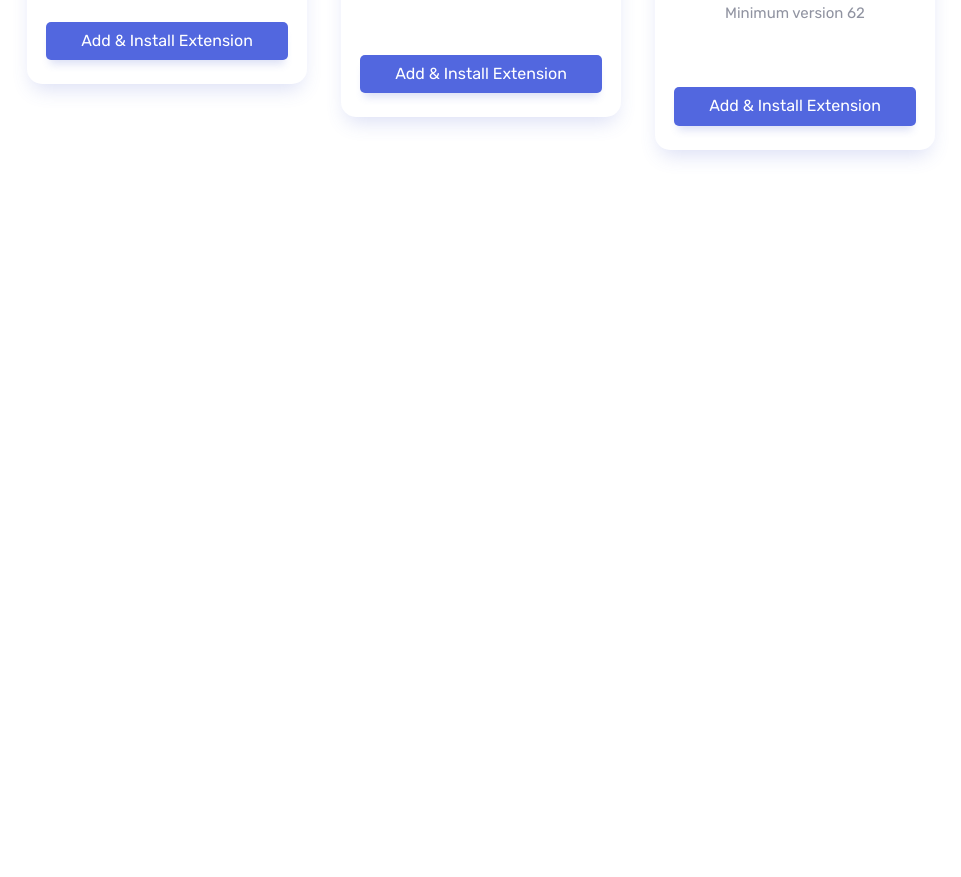
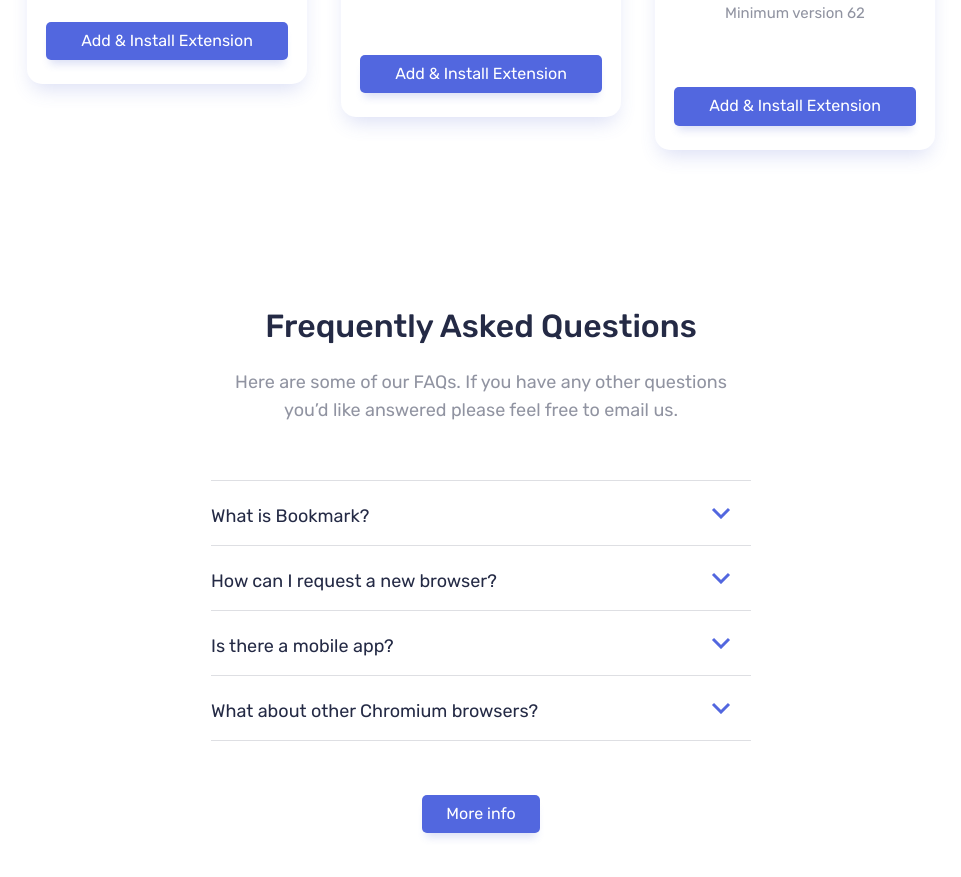
Before and after one commit to vayvoo/bookmark_3006, a plain HTML site: page index.html in a window 1280 px wide. Shown: the part 2062-2939 px from the top of the page, without its empty margins (159-1120 px from the left). Before the commit the page ends 2362 px from the top, so only its background shows below. Drawn offline with Linux system fonts and the light colour scheme.

Commit message:
faq section added

```diff
--- a/index.html
+++ b/index.html
@@ -118,6 +118,37 @@
             </ul>
         </div>
     </section>
+    <section class="faq">
+        <div class="faq__container container">
+            <div class="faq__info">
+                <h2 class="faq__title section__title">Frequently Asked Questions</h2>
+                <p class="faq__text section__text">Here are some of our FAQs. If you have any other questions you’d like answered please feel free to email us.</p>
+            </div>
+            <div class="faq__accordion accordion-faq">
+                <div class="accordion-faq__item">
+                    <p class="accordion-faq__heading">What is Bookmark?</p>
+                    <p class="accordion-faq__content">Vivamus luctus eros aliquet convallis ultricies. Mauris augue massa,
+                        ultricies non ligula. Suspendisse imperdiet. Vivamus luctus eros aliquet convallis ultricies. Mauris augue massa, ultricies non ligula. Suspendisse imperdie tVivamus luctus eros aliquet convallis ultricies. Mauris augue massa, ultricies non ligula. Suspendisse imperdiet.</p>
+                </div>
+                <div class="accordion-faq__item">
+                    <p class="accordion-faq__heading">How can I request a new browser?</p>
+                    <p class="accordion-faq__content">Vivamus luctus eros aliquet convallis ultricies. Mauris augue massa,
+                        ultricies non ligula. Suspendisse imperdiet. Vivamus luctus eros aliquet convallis ultricies. Mauris augue massa, ultricies non ligula. Suspendisse imperdie tVivamus luctus eros aliquet convallis ultricies. Mauris augue massa, ultricies non ligula. Suspendisse imperdiet.</p>
+                </div>
+                <div class="accordion-faq__item">
+                    <p class="accordion-faq__heading">Is there a mobile app?</p>
+                    <p class="accordion-faq__content">Vivamus luctus eros aliquet convallis ultricies. Mauris augue massa,
+                        ultricies non ligula. Suspendisse imperdiet. Vivamus luctus eros aliquet convallis ultricies. Mauris augue massa, ultricies non ligula. Suspendisse imperdie tVivamus luctus eros aliquet convallis ultricies. Mauris augue massa, ultricies non ligula. Suspendisse imperdiet.</p>
+                </div>
+                <div class="accordion-faq__item">
+                    <p class="accordion-faq__heading">What about other Chromium browsers?</p>
+                    <p class="accordion-faq__content">Vivamus luctus eros aliquet convallis ultricies. Mauris augue massa,
+                        ultricies non ligula. Suspendisse imperdiet. Vivamus luctus eros aliquet convallis ultricies. Mauris augue massa, ultricies non ligula. Suspendisse imperdie tVivamus luctus eros aliquet convallis ultricies. Mauris augue massa, ultricies non ligula. Suspendisse imperdiet.</p>
+                </div>
+                <a href="#" class="btn link faq__btn">More info</a>
+            </div>
+        </div>
+    </section>
 <script src="js/main.js"></script>
 </body>
 </html>
--- a/js/main.js
+++ b/js/main.js
@@ -24,3 +24,10 @@
         });
     });
 }
+
+const accordion = document.getElementsByClassName("accordion-faq__item")
+for (i=0; i < accordion.length; i++){
+    accordion[i].addEventListener('click', function(){
+        this.classList.toggle('accordion-faq__item--active')
+    })
+}
--- /dev/null
+++ b/scss/blocks/_accordion-faq.scss
@@ -0,0 +1,64 @@
+.accordion-faq{
+    display: flex;
+    flex-direction: column;
+}
+.accordion-faq__item{
+    width: 540px;
+    margin-left: auto;
+    margin-right: auto;
+    &:not(:first-child){
+        border-bottom: 1px solid rgba($dark-blue-color, .15);
+    }
+    &:first-child{
+        border-bottom: 1px solid rgba($dark-blue-color, .15);
+        border-top: 1px solid rgba($dark-blue-color, .15);
+    }
+
+}
+.accordion-faq__item--active .accordion-faq__content{
+    height: auto;
+}
+.accordion-faq__item--active .accordion-faq__heading::before{
+    background: url("/img/up-arrow.svg") no-repeat;
+}
+.accordion-faq__item--active .accordion-faq__heading{
+    margin-bottom: 32px;
+}
+.accordion-faq__heading{
+    margin: 0;
+    padding: 0;
+    padding-top: 19px;
+    padding-bottom: 13px;
+    position: relative;
+    font-size: 18px;
+    line-height: 32px;
+    cursor: pointer;
+
+    &::before{
+        content: "";
+        position: absolute;
+        background: url("/img/arrow-to-bottom.svg") no-repeat;
+        top: 50%;
+        right: 20px;
+        width: 20px;
+        height: 12px;
+        transform: translateY(-50%);
+    }
+    &:hover{
+        color: $btn-color;
+    }
+
+}
+.accordion-faq__content{
+    margin: 0;
+    padding: 0;
+    position: relative;
+    height: 0;
+    overflow: hidden;
+    transition: 0.5s;
+    overflow-y: auto;
+    font-size: 16px;
+    line-height: 36px;
+    letter-spacing: 0.15px;
+    opacity: 0.75;
+}
--- /dev/null
+++ b/scss/blocks/_faq.scss
@@ -0,0 +1,24 @@
+.faq{
+    margin-bottom: 150px;
+}
+.faq__info{
+    width: 540px;
+    margin-left: auto;
+    margin-right: auto;
+}
+.faq__title{
+    text-align: center;
+    margin-bottom: 16px;
+}
+.faq__text{
+    text-align: center;
+    margin-bottom: 56px;
+}
+.faq__btn{
+    padding: 10px 24px;
+    color: #fff;
+    background-color: $accent-color;
+    margin-left: auto;
+    margin-right: auto;
+    margin-top: 54px;
+}
--- a/scss/main.scss
+++ b/scss/main.scss
@@ -16,3 +16,5 @@
 @import "blocks/panel";
 @import "blocks/download";
 @import "blocks/cards";
+@import "blocks/faq";
+@import "blocks/accordion-faq";
```
Also changed, not shown: css/main.css, img/up-arrow.svg (added), 1 other file.
